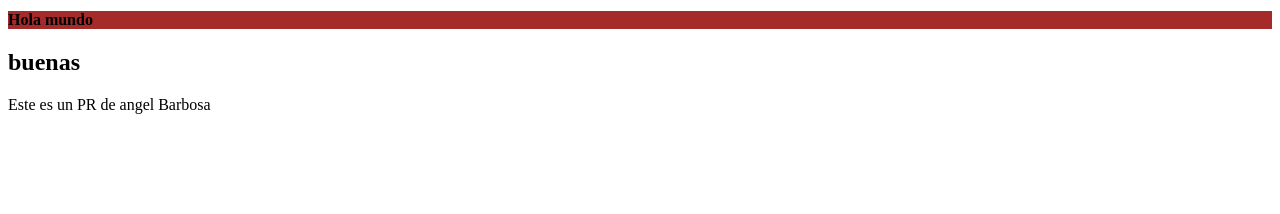
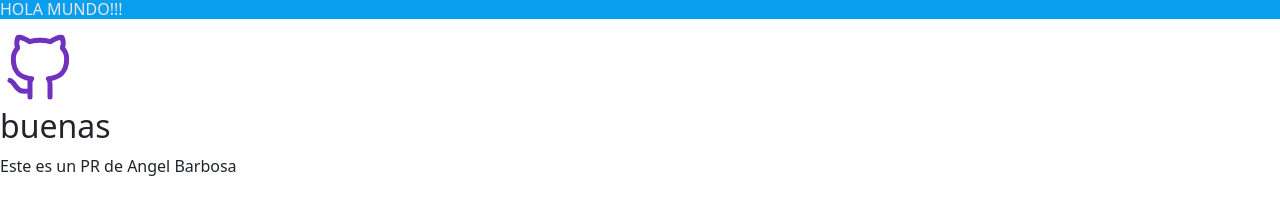
Before and after one commit to Alejandrober10/diplomado, a plain HTML site: page index.html in a window 1280 px wide. Drawn offline with nearby package versions, Linux system fonts and the light colour scheme.

Commit message:
clase 23 enero

```diff
--- a/css/styles.css
+++ b/css/styles.css
@@ -1,7 +1,18 @@
+:root {
+    --colorPrimario: #0a9eee;
+    --colorSecundario: rgb(233, 230, 230);
+    --fuentePrimaria: 1rem;
+    --fuenteSecundaria: 0.5rem;
+}
+
 .titulo {
     font-size: 1rem;
 }
 
 .contenedor {
-    background-color: brown;
+    background-color: var(--colorPrimario);
 }
+
+.titulo {
+    color: var(--colorSecundario);
+}
--- a/index.html
+++ b/index.html
@@ -5,17 +5,25 @@
     <meta charset="UTF-8">
     <meta http-equiv="X-UA-Compatible" content="IE=edge">
     <meta name="viewport" content="width=device-width, initial-scale=1.0">
+    <link href="https://cdn.jsdelivr.net/npm/bootstrap@5.3.0-alpha1/dist/css/bootstrap.min.css" rel="stylesheet" integrity="sha384-GLhlTQ8iRABdZLl6O3oVMWSktQOp6b7In1Zl3/Jr59b6EGGoI1aFkw7cmDA6j6gD" crossorigin="anonymous">
+    <script src="https://cdn.jsdelivr.net/npm/bootstrap@5.3.0-alpha1/dist/js/bootstrap.bundle.min.js" integrity="sha384-w76AqPfDkMBDXo30jS1Sgez6pr3x5MlQ1ZAGC+nuZB+EYdgRZgiwxhTBTkF7CXvN" crossorigin="anonymous"></script>
     <link rel="stylesheet" href="css/styles.css">
+
     <title>Document</title>
 </head>
 
 <body>
 
     <div class="contenedor">
-        <h1 class="titulo">Hola mundo</h1>
+        <h1 class="titulo text-uppercase">Hola mundo!!!
+        </h1>
     </div>
+    <svg xmlns="http://www.w3.org/2000/svg" class="icon icon-tabler icon-tabler-brand-github" width="80" height="80" viewBox="0 0 24 24" stroke-width="1.5" stroke="#6f32be" fill="none" stroke-linecap="round" stroke-linejoin="round">
+        <path stroke="none" d="M0 0h24v24H0z" fill="none"/>
+        <path d="M9 19c-4.3 1.4 -4.3 -2.5 -6 -3m12 5v-3.5c0 -1 .1 -1.4 -.5 -2c2.8 -.3 5.5 -1.4 5.5 -6a4.6 4.6 0 0 0 -1.3 -3.2a4.2 4.2 0 0 0 -.1 -3.2s-1.1 -.3 -3.5 1.3a12.3 12.3 0 0 0 -6.2 0c-2.4 -1.6 -3.5 -1.3 -3.5 -1.3a4.2 4.2 0 0 0 -.1 3.2a4.6 4.6 0 0 0 -1.3 3.2c0 4.6 2.7 5.7 5.5 6c-.6 .6 -.6 1.2 -.5 2v3.5" />
+      </svg>
     <h2>buenas</h2>
-    <p class="primer-pr">Este es un PR de angel Barbosa</p>
+    <p class="primer-pr">Este es un PR de <span class="text-capitalize">angel</span> Barbosa</p>
 </body>
 
 </html>
```
